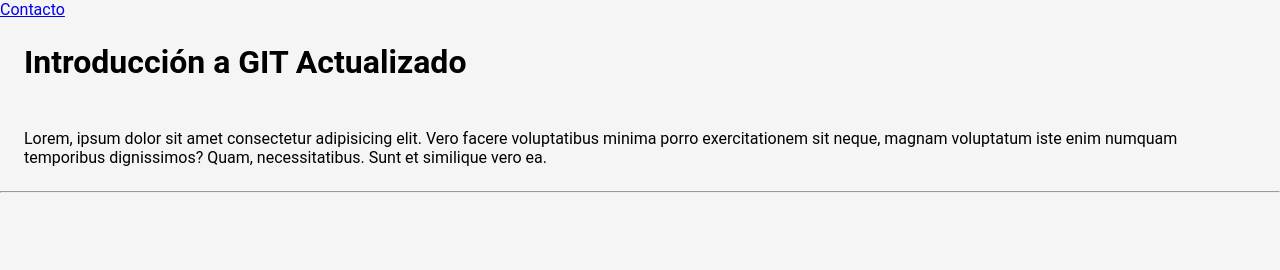
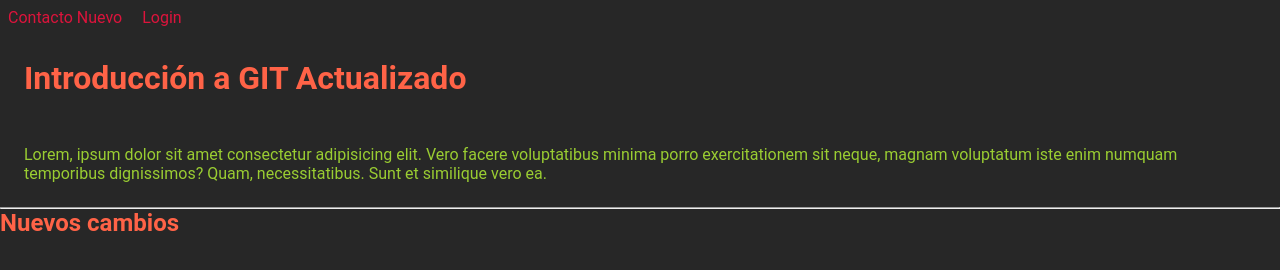
Before and after one commit to Neomartin/73593-Introduccion-GIT, a plain HTML site: page index.html in a window 1280 px wide. Drawn offline with Linux system fonts and the light colour scheme.

Commit message:
Creando login page, cambios en home html y css

```diff
--- a/css/styles.css
+++ b/css/styles.css
@@ -6,9 +6,21 @@
 
 body {
     font-family: 'Roboto', sans-serif;
-    background-color: #f5f5f5;
+    background-color: #272727;
+    color: yellowgreen;
 }
 
 h1, p {
     padding: 1.5rem;
 }
+
+a {
+    display: inline-block;
+    text-decoration: none;
+    color: crimson;
+    padding: .5rem;
+}
+
+h1, h2 {
+    color: tomato;
+}
--- a/index.html
+++ b/index.html
@@ -9,15 +9,17 @@
 </head>
 <body>
     <nav>
-        <a href="/pages/contact.html">Contacto</a>
+        <a href="/pages/contacto.html">Contacto Nuevo</a>
+        <a href="/pages/login.html">Login</a>
     </nav>
 
     <h1>Introducción a GIT Actualizado</h1>
 
-    <p>Lorem, ipsum dolor sit amet consectetur adipisicing elit. Vero facere voluptatibus minima porro exercitationem sit neque, magnam voluptatum iste enim numquam temporibus dignissimos? Quam, necessitatibus. Sunt et similique vero ea.</p>
+    <p class="digits">Lorem, ipsum dolor sit amet consectetur adipisicing elit. Vero facere voluptatibus minima porro exercitationem sit neque, magnam voluptatum iste enim numquam temporibus dignissimos? Quam, necessitatibus. Sunt et similique vero ea.</p>
 
     <hr>
 
+    <h2>Nuevos cambios</h2>
 
 
 </body>
```
Also changed, not shown: pages/login.html (added, +11 -0 lines), pages/contacto.html (renamed from pages/contact.html).
